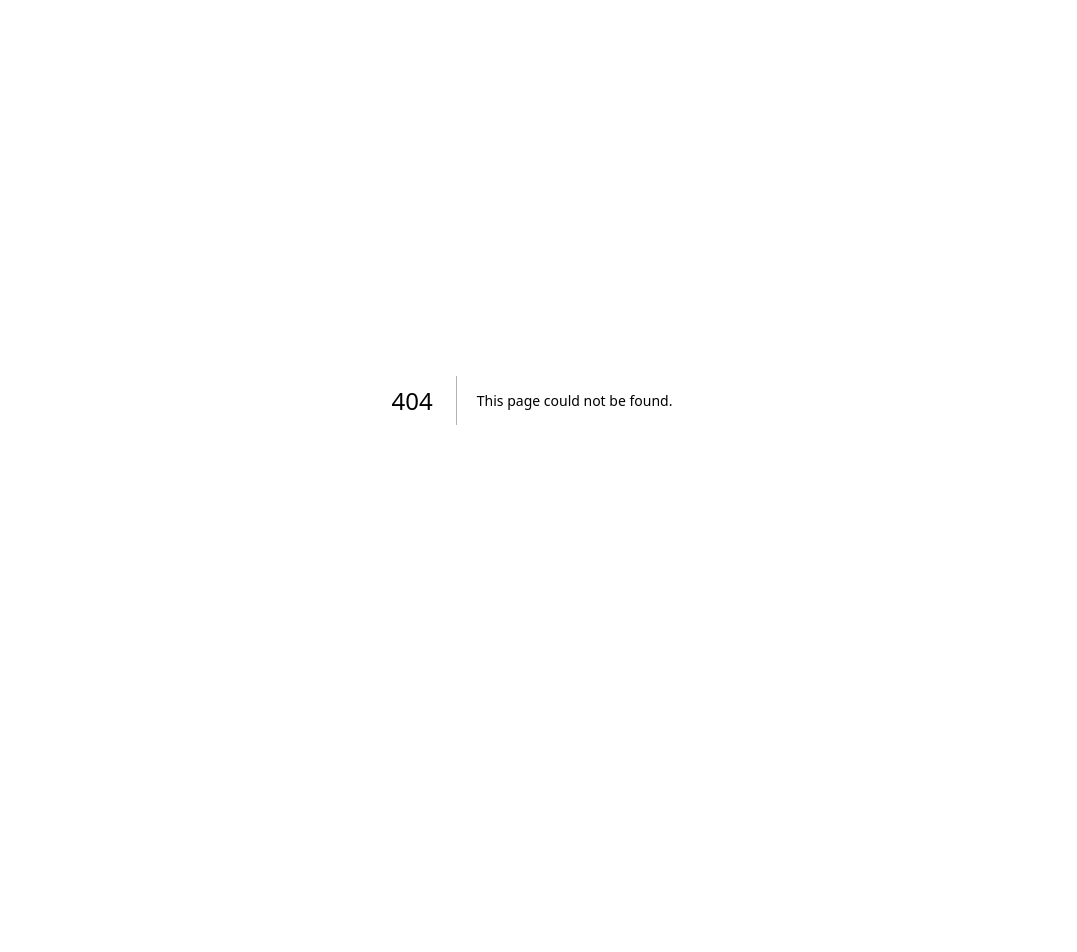
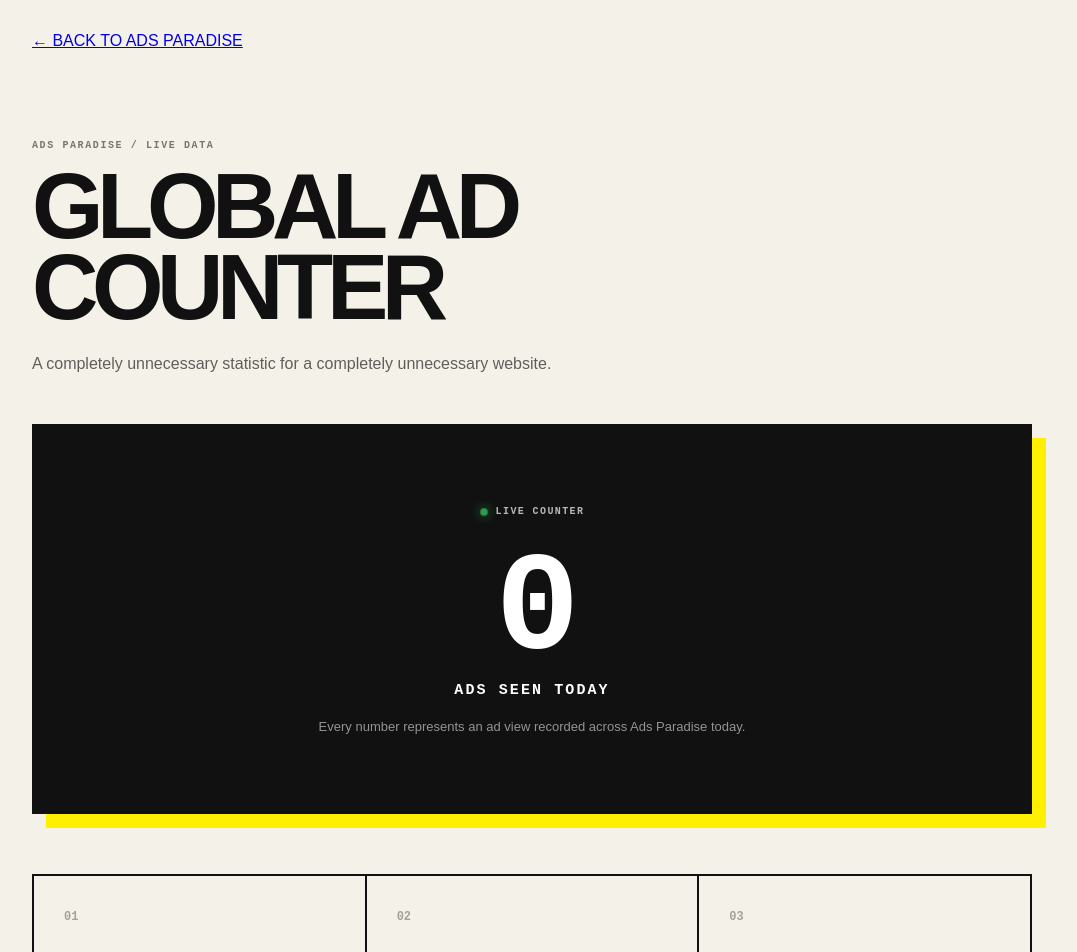
Before and after one commit to extonz/AdsParadise, a Next.js app: page /global-counter in a window 1280 px wide. Before the commit this address had no page. Shown: the top 952 px of the page, without its empty margins (108-1185 px from the left). Before the commit the page ends 800 px from the top, so only its background shows below. Built offline with nearby package versions, Linux system fonts and the light colour scheme; no server answers; the database is empty.

Commit message:
Add dedicated global counter page

```diff
--- /dev/null
+++ b/app/global-counter/page.tsx
@@ -0,0 +1,82 @@
+"use client";
+
+import { useEffect, useState } from "react";
+import Link from "next/link";
+
+const formatCount = (count: number) => count.toLocaleString("en-US");
+
+export default function GlobalCounterPage() {
+  const [count, setCount] = useState<number | null>(null);
+  const [loading, setLoading] = useState(true);
+
+  useEffect(() => {
+    let alive = true;
+    const load = async () => {
+      try {
+        const response = await fetch("/api/global-ads", { cache: "no-store" });
+        const data = await response.json();
+        if (alive && typeof data.count === "number") setCount(data.count);
+      } catch {
+        // Keep the page usable if the counter API is temporarily unavailable.
+      } finally {
+        if (alive) setLoading(false);
+      }
+    };
+    load();
+    const interval = window.setInterval(load, 15000);
+    return () => { alive = false; window.clearInterval(interval); };
+  }, []);
+
+  return (
+    <main className="counter-page">
+      <div className="counter-shell">
+        <Link href="/" className="back">← BACK TO ADS PARADISE</Link>
+
+        <header className="counter-header">
+          <p>ADS PARADISE / LIVE DATA</p>
+          <h1>GLOBAL AD COUNTER</h1>
+          <span>A completely unnecessary statistic for a completely unnecessary website.</span>
+        </header>
+
+        <section className="counter-card" aria-live="polite">
+          <div className="live"><i /> LIVE COUNTER</div>
+          <div className="number">{loading ? "..." : count === null ? "—" : formatCount(count)}</div>
+          <h2>ADS SEEN TODAY</h2>
+          <p>Every number represents an ad view recorded across Ads Paradise today.</p>
+        </section>
+
+        <section className="counter-info">
+          <div><strong>01</strong><span>THE INTERNET</span><p>People from around the world contribute to this completely pointless number.</p></div>
+          <div><strong>02</strong><span>THE COUNTER</span><p>The total resets every day, because yesterday's ads are yesterday's problem.</p></div>
+          <div><strong>03</strong><span>THE PURPOSE</span><p>There isn't one. But it does look pretty cool going up.</p></div>
+        </section>
+
+        <Link href="/" className="return-button">ENTER ADS PARADISE →</Link>
+      </div>
+
+      <style jsx>{`
+        .counter-page { min-height:100vh; background:#f4f1e8; color:#111; padding:32px 20px 70px; }
+        .counter-shell { width:min(1000px,100%); margin:0 auto; }
+        .back { display:inline-block; color:#111; font:800 11px monospace; letter-spacing:.08em; text-decoration:none; border-bottom:2px solid #111; padding-bottom:4px; }
+        .counter-header { margin:90px 0 48px; max-width:760px; }
+        .counter-header p { font:800 10px monospace; letter-spacing:.16em; opacity:.55; margin:0 0 15px; }
+        .counter-header h1 { font-size:clamp(42px,8vw,92px); line-height:.88; letter-spacing:-.07em; margin:0 0 24px; max-width:700px; }
+        .counter-header span { font-size:16px; line-height:1.5; opacity:.65; }
+        .counter-card { background:#111; color:#fff; padding:clamp(30px,7vw,75px); text-align:center; border:3px solid #111; box-shadow:14px 14px 0 #ffef00; }
+        .live { display:inline-flex; align-items:center; gap:8px; font:800 10px monospace; letter-spacing:.14em; opacity:.7; }
+        .live i { width:8px; height:8px; border-radius:50%; background:#43ff78; box-shadow:0 0 12px #43ff78; animation:pulse 1.5s infinite; }
+        .number { margin:28px 0 8px; font:900 clamp(54px,13vw,140px)/.9 monospace; letter-spacing:-.08em; word-break:break-word; }
+        .counter-card h2 { font:900 15px monospace; letter-spacing:.14em; margin:0 0 18px; }
+        .counter-card p { max-width:560px; margin:0 auto; font-size:13px; line-height:1.5; opacity:.55; }
+        .counter-info { display:grid; grid-template-columns:repeat(3,1fr); gap:2px; margin-top:60px; background:#111; border:2px solid #111; }
+        .counter-info > div { background:#f4f1e8; padding:30px; min-height:190px; }
+        .counter-info strong { font:900 12px monospace; opacity:.35; }
+        .counter-info span { display:block; margin:35px 0 12px; font:900 14px monospace; letter-spacing:.08em; }
+        .counter-info p { font-size:12px; line-height:1.55; opacity:.6; margin:0; }
+        .return-button { display:block; width:max-content; margin:55px auto 0; background:#ffef00; color:#111; border:2px solid #111; box-shadow:6px 6px 0 #111; padding:14px 18px; text-decoration:none; font:900 11px monospace; letter-spacing:.08em; }
+        @keyframes pulse { 50% { opacity:.35; transform:scale(.75); } }
+        @media(max-width:700px) { .counter-page { padding:20px 14px 50px; } .counter-header { margin-top:65px; } .counter-info { grid-template-columns:1fr; } .counter-info > div { min-height:auto; } }
+      `}</style>
+    </main>
+  );
+}
```
